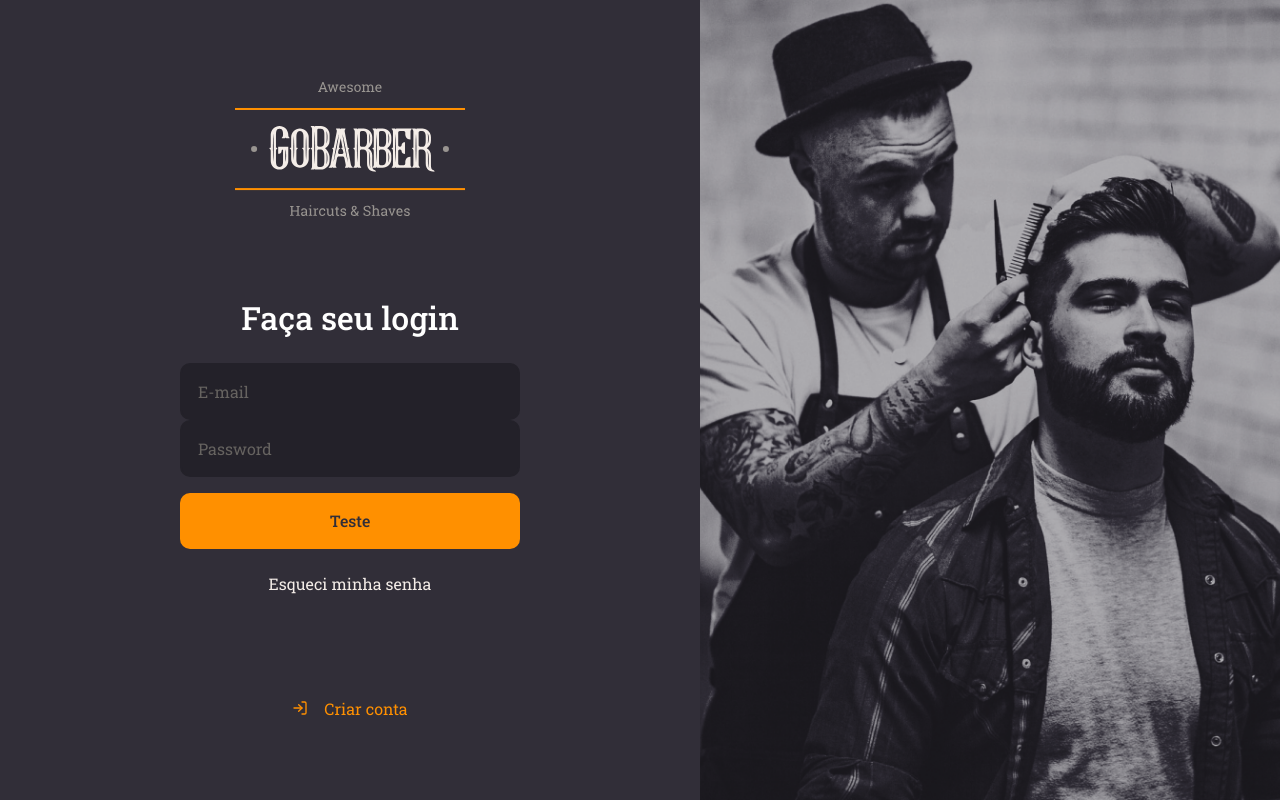
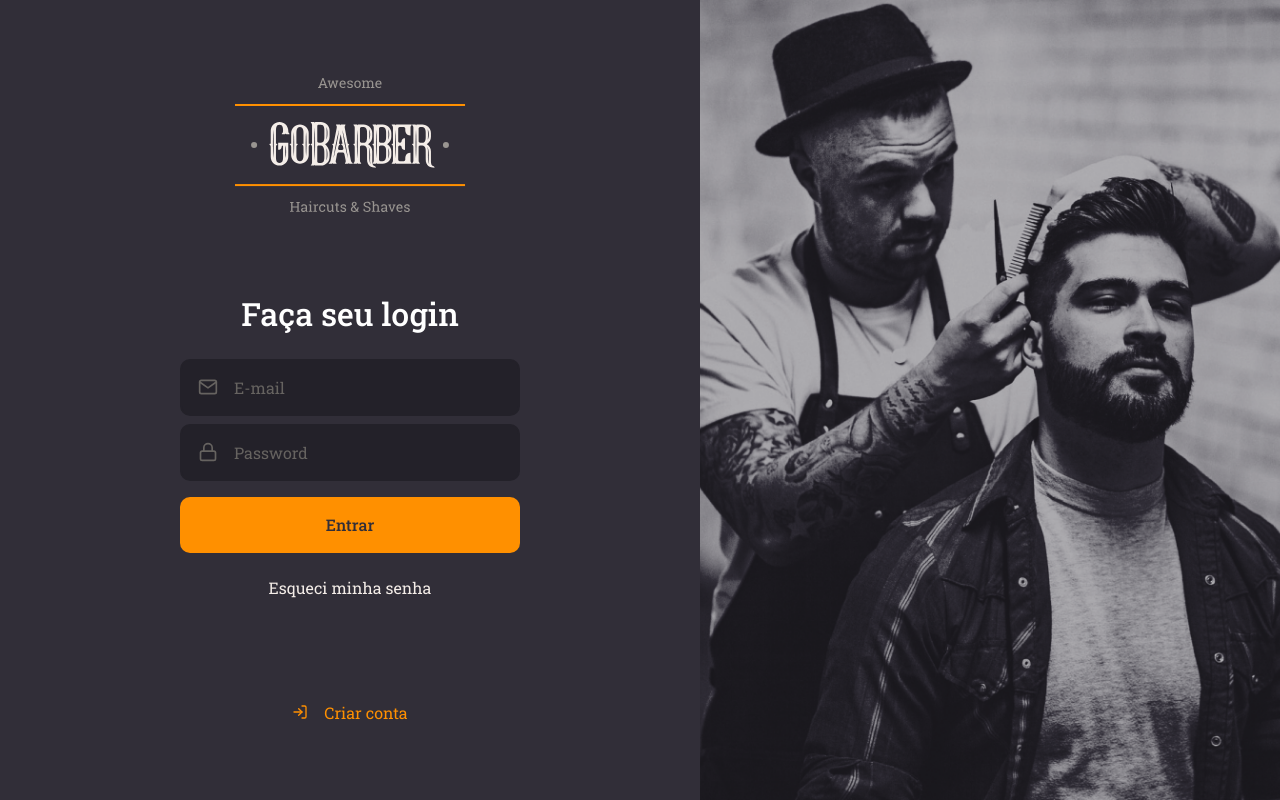
Before and after one commit to vitorezende/gostack-bootcamp, a React (Create React App) app in the folder gobarber-web/: page / in a window 1280 px wide. Built offline with nearby package versions, Linux system fonts and the light colour scheme.

Commit message:
Isolando componentes

```diff
--- a/gobarber-web/src/components/Button/index.tsx
+++ b/gobarber-web/src/components/Button/index.tsx
@@ -1,9 +1,13 @@
 import React, { ButtonHTMLAttributes } from 'react';
+
+import { Container } from './styles';
 
 type ButtonProps = ButtonHTMLAttributes<HTMLButtonElement>;
 
-const Button: React.FC<ButtonProps> = () => (
-  <button type="button">Teste</button>
+const Button: React.FC<ButtonProps> = ({ children, ...rest }) => (
+  <Container type="button" {...rest}>
+    {children}
+  </Container>
 );
 
 export default Button;
--- a/gobarber-web/src/components/Button/styles.ts
+++ b/gobarber-web/src/components/Button/styles.ts
@@ -1,3 +1,19 @@
 import styled from 'styled-components';
+import { shade } from 'polished';
 
-export const Container = styled.div``;
+export const Container = styled.button`
+  background: #ff9000;
+  height: 56px;
+  border-radius: 10px;
+  border: 0;
+  padding: 0 16px;
+  color: #312e38;
+  width: 100%;
+  font-weight: 500;
+  margin-top: 16px;
+  transition: background-color 0.2s;
+
+  &:hover {
+    background: ${shade(0.2, '#ff9000')};
+  }
+`;
--- a/gobarber-web/src/components/Input/index.tsx
+++ b/gobarber-web/src/components/Input/index.tsx
@@ -1,13 +1,17 @@
 import React, { InputHTMLAttributes } from 'react';
+import { IconBaseProps } from 'react-icons';
+
 import { Container } from './styles';
 
 interface InputProps extends InputHTMLAttributes<HTMLInputElement> {
   name: string;
+  icon?: React.ComponentType<IconBaseProps>;
 }
 
-const Input: React.FC<InputProps> = props => (
+const Input: React.FC<InputProps> = ({ icon: Icon, ...rest }) => (
   <Container>
-    <input {...props} />
+    {/* Verificação com && -> Se existir o Icon ai exibe */}
+    {Icon && <Icon size={20} />} <input {...rest} />
   </Container>
 );
 
--- a/gobarber-web/src/components/Input/styles.ts
+++ b/gobarber-web/src/components/Input/styles.ts
@@ -1,3 +1,33 @@
 import styled from 'styled-components';
 
-export const Container = styled.div``;
+export const Container = styled.div`
+  background: #232129;
+  border-radius: 10px;
+  border: 2px solid #232129;
+  padding: 16px;
+  width: 100%;
+  color: #666360;
+
+  display: flex;
+  align-items: center;
+
+  & + div {
+    margin-top: 8px;
+  }
+
+  input {
+    flex: 1;
+    background: transparent;
+    border: 0;
+    color: #f4ede8;
+
+    &::placeholder {
+      color: #666360;
+    }
+  }
+
+  svg {
+    // Colocando no Icon margen direita de 16px pois se não tiver Icon, não terá margin
+    margin-right: 16px;
+  }
+`;
--- a/gobarber-web/src/pages/SignIn/index.tsx
+++ b/gobarber-web/src/pages/SignIn/index.tsx
@@ -1,5 +1,5 @@
 import React from 'react';
-import { FiLogIn } from 'react-icons/fi';
+import { FiLogIn, FiMail, FiLock } from 'react-icons/fi';
 
 import logoImg from '../../assets/logo.svg';
 
@@ -16,9 +16,14 @@
       <form>
         <h1>Faça seu login</h1>
 
-        <Input name="email" placeholder="E-mail" />
+        <Input name="email" icon={FiMail} placeholder="E-mail" />
 
-        <Input name="password" type="password" placeholder="Password" />
+        <Input
+          name="password"
+          icon={FiLock}
+          type="password"
+          placeholder="Password"
+        />
 
         <Button type="submit">Entrar</Button>
 
--- a/gobarber-web/src/pages/SignIn/styles.ts
+++ b/gobarber-web/src/pages/SignIn/styles.ts
@@ -27,40 +27,6 @@
 
   h1 {
     margin-bottom: 24px;
-  }
-
-  input {
-    background: #232129;
-    border-radius: 10px;
-    border: 2px solid #232129;
-    padding: 16px;
-    width: 100%;
-    color: #f4ede8;
-
-    &::placeholder {
-      color: #666360;
-    }
-
-    & + input {
-      margin-top: 8px;
-    }
-  }
-
-  button {
-    background: #ff9000;
-    height: 56px;
-    border-radius: 10px;
-    border: 0;
-    padding: 0 16px;
-    color: #312e38;
-    width: 100%;
-    font-weight: 500;
-    margin-top: 16px;
-    transition: background-color 0.2s;
-
-    &:hover {
-      background: ${shade(0.2, '#ff9000')};
-    }
   }
 
   a {
```
Also changed, not shown: gobarber-web/.eslintrc.json.
